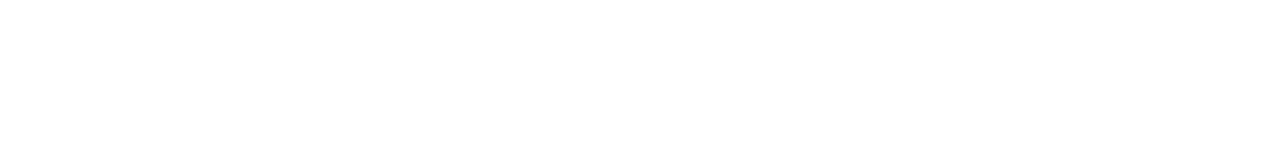
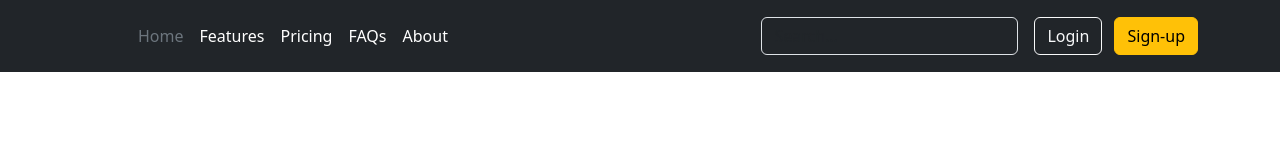
Before and after one commit to Icarus9Maximus/PetCo, a plain HTML site: page index.html in a window 1280 px wide. Drawn offline with nearby package versions, Linux system fonts and the light colour scheme.

Commit message:
Added a Header for our project

```diff
--- a/index.html
+++ b/index.html
@@ -4,10 +4,35 @@
     <meta charset="UTF-8">
     <meta name="viewport" content="width=device-width, initial-scale=1.0">
     <title>PetCo-The Supreme App for Pets</title>
+    <link href="https://cdn.jsdelivr.net/npm/bootstrap@5.3.3/dist/css/bootstrap.min.css" rel="stylesheet" integrity="sha384-QWTKZyjpPEjISv5WaRU9OFeRpok6YctnYmDr5pNlyT2bRjXh0JMhjY6hW+ALEwIH" crossorigin="anonymous">
 </head>
+
 <body>
-    <header>
+    <header class="p-3 text-bg-dark">
+        <div class="container">
+          <div class="d-flex flex-wrap align-items-center justify-content-center justify-content-lg-start">
+            <a href="/" class="d-flex align-items-center mb-2 mb-lg-0 text-white text-decoration-none">
+              <svg class="bi me-2" width="40" height="32" role="img" aria-label="Bootstrap"><use xlink:href="#bootstrap"></use></svg>
+            </a>
 
-    </header>
+            <ul class="nav col-12 col-lg-auto me-lg-auto mb-2 justify-content-center mb-md-0">
+              <li><a href="#" class="nav-link px-2 text-secondary">Home</a></li>
+              <li><a href="#" class="nav-link px-2 text-white">Features</a></li>
+              <li><a href="#" class="nav-link px-2 text-white">Pricing</a></li>
+              <li><a href="#" class="nav-link px-2 text-white">FAQs</a></li>
+              <li><a href="#" class="nav-link px-2 text-white">About</a></li>
+            </ul>
+
+            <form class="col-12 col-lg-auto mb-3 mb-lg-0 me-lg-3" role="search">
+              <input type="search" class="form-control form-control-dark text-bg-dark" placeholder="Search..." aria-label="Search">
+            </form>
+
+            <div class="text-end">
+              <button type="button" class="btn btn-outline-light me-2">Login</button>
+              <button type="button" class="btn btn-warning">Sign-up</button>
+            </div>
+          </div>
+        </div>
+      </header>
 </body>
 </html>
```
